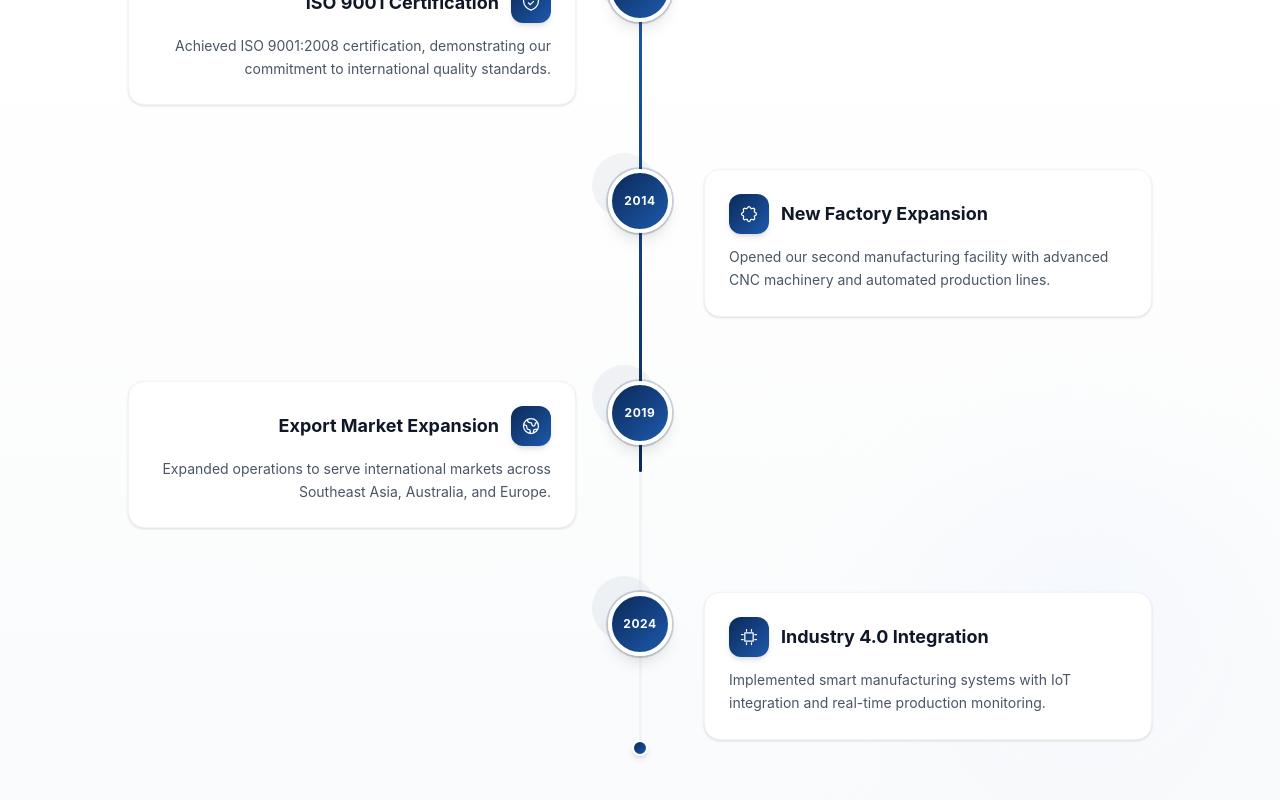
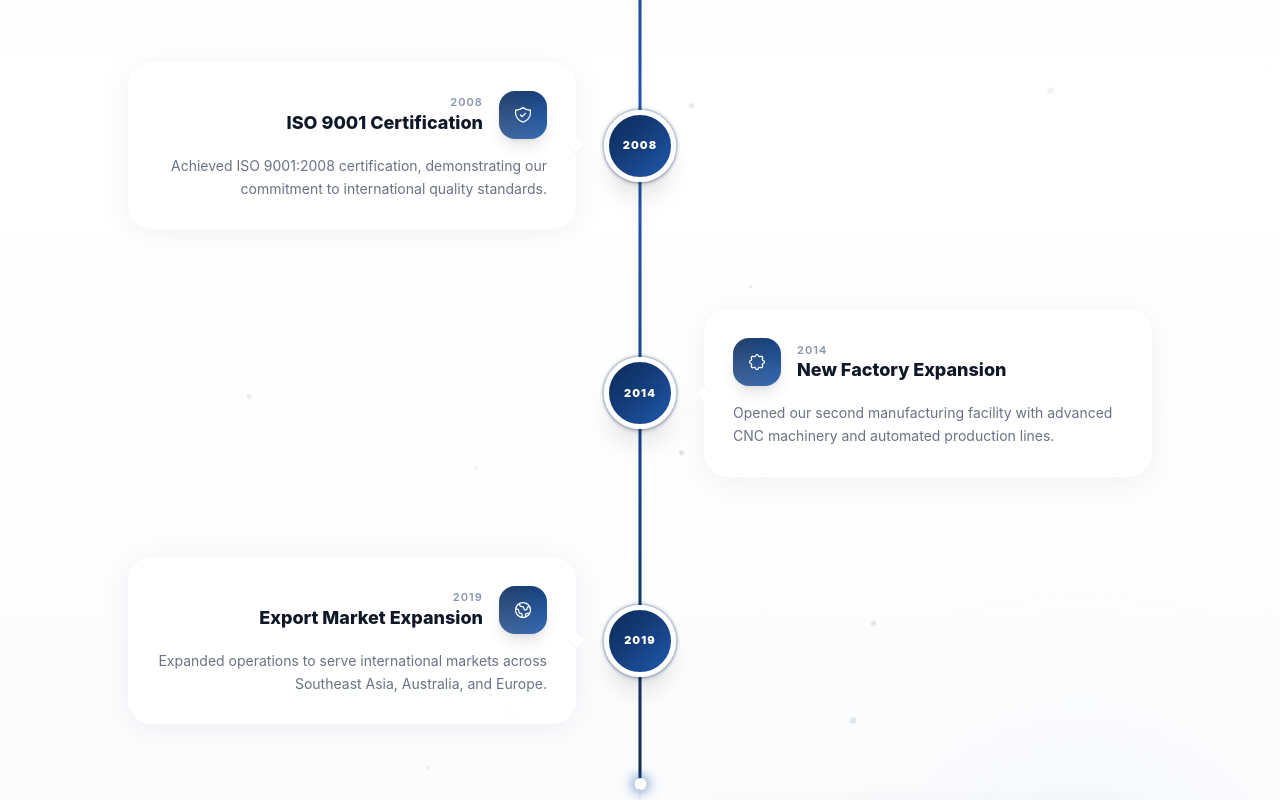
Before and after one commit to GeraldGR146/website-cmp-test, a React (Vite) app: page /en/about in a window 1280 px wide. Shown: the part 3740-4540 px from the top of the page. Built offline with nearby package versions, Linux system fonts and the light colour scheme.

Commit message:
Fix Product Cards

```diff
--- a/src/components/Timeline.tsx
+++ b/src/components/Timeline.tsx
@@ -1,4 +1,4 @@
-import { useEffect, useRef, useState } from 'react';
+import { useEffect, useRef, useState, useCallback, useMemo } from 'react';
 import { useLocale } from '@/i18n/LocaleContext';
 import type { TimelineEvent } from '@/types';
 
@@ -6,173 +6,291 @@ interface TimelineProps {
   events: TimelineEvent[];
 }
 
-function TimelineItem({ event, index, isVisible }: { event: TimelineEvent; index: number; isVisible: boolean }) {
+/* ─── icon paths per milestone ─── */
+const ICON_PATHS = [
+  // Founded – building
+  'M19 21V5a2 2 0 00-2-2H7a2 2 0 00-2 2v16m14 0h2m-2 0h-5m-9 0H3m2 0h5M9 7h1m-1 4h1m4-4h1m-1 4h1m-5 10v-5a1 1 0 011-1h2a1 1 0 011 1v5m-4 0h4',
+  // Contract – document
+  'M9 12h6m-6 4h6m2 5H7a2 2 0 01-2-2V5a2 2 0 012-2h5.586a1 1 0 01.707.293l5.414 5.414a1 1 0 01.293.707V19a2 2 0 01-2 2z',
+  // ISO – shield
+  'M9 12l2 2 4-4m5.618-4.016A11.955 11.955 0 0112 2.944a11.955 11.955 0 01-8.618 3.04A12.02 12.02 0 003 9c0 5.591 3.824 10.29 9 11.622 5.176-1.332 9-6.03 9-11.622 0-1.042-.133-2.052-.382-3.016z',
+  // Factory – cog
+  'M10.325 4.317c.426-1.756 2.924-1.756 3.35 0a1.724 1.724 0 002.573 1.066c1.543-.94 3.31.826 2.37 2.37a1.724 1.724 0 001.066 2.573c1.756.426 1.756 2.924 0 3.35a1.724 1.724 0 00-1.066 2.573c.94 1.543-.826 3.31-2.37 2.37a1.724 1.724 0 00-2.573 1.066c-.426 1.756-2.924 1.756-3.35 0a1.724 1.724 0 00-2.573-1.066c-1.543.94-3.31-.826-2.37-2.37a1.724 1.724 0 00-1.066-2.573c-1.756-.426-1.756-2.924 0-3.35a1.724 1.724 0 001.066-2.573c-.94-1.543.826-3.31 2.37-2.37.996.608 2.296.07 2.572-1.065z',
+  // Export – globe
+  'M3.055 11H5a2 2 0 012 2v1a2 2 0 002 2 2 2 0 012 2v2.945M8 3.935V5.5A2.5 2.5 0 0010.5 8h.5a2 2 0 012 2 2 2 0 104 0 2 2 0 012-2h1.064M15 20.488V18a2 2 0 012-2h3.064M21 12a9 9 0 11-18 0 9 9 0 0118 0z',
+  // Industry 4.0 – chip
+  'M9 3v2m6-2v2M9 19v2m6-2v2M3 9h2m14 0h2M3 15h2m14 0h2M7 7h10v10H7V7z',
+];
+
+/* ─── floating particles behind the line ─── */
+function Particles({ count = 24 }: { count?: number }) {
+  const particles = useMemo(
+    () =>
+      Array.from({ length: count }, (_, i) => ({
+        id: i,
+        left: `${Math.random() * 100}%`,
+        top: `${Math.random() * 100}%`,
+        size: 2 + Math.random() * 4,
+        delay: Math.random() * 6,
+        duration: 4 + Math.random() * 6,
+        opacity: 0.08 + Math.random() * 0.15,
+      })),
+    [count],
+  );
+
+  return (
+    <div className="pointer-events-none absolute inset-0 overflow-hidden" aria-hidden>
+      {particles.map((p) => (
+        <span
+          key={p.id}
+          className="absolute rounded-full bg-[#0B2A59] animate-timeline-float"
+          style={{
+            left: p.left,
+            top: p.top,
+            width: p.size,
+            height: p.size,
+            opacity: p.opacity,
+            animationDelay: `${p.delay}s`,
+            animationDuration: `${p.duration}s`,
+          }}
+        />
+      ))}
+    </div>
+  );
+}
+
+/* ─── single timeline node ─── */
+function TimelineItem({
+  event,
+  index,
+  isVisible,
+  total,
+}: {
+  event: TimelineEvent;
+  index: number;
+  isVisible: boolean;
+  total: number;
+}) {
   const { locale } = useLocale();
   const isEven = index % 2 === 0;
+  const itemRef = useRef<HTMLDivElement>(null);
+  const [itemVisible, setItemVisible] = useState(false);
 
-  // Icons for each milestone
-  const icons = [
-    // Founded - building
-    <path key="0" strokeLinecap="round" strokeLinejoin="round" strokeWidth={1.5} d="M19 21V5a2 2 0 00-2-2H7a2 2 0 00-2 2v16m14 0h2m-2 0h-5m-9 0H3m2 0h5M9 7h1m-1 4h1m4-4h1m-1 4h1m-5 10v-5a1 1 0 011-1h2a1 1 0 011 1v5m-4 0h4" />,
-    // Contract - document
-    <path key="1" strokeLinecap="round" strokeLinejoin="round" strokeWidth={1.5} d="M9 12h6m-6 4h6m2 5H7a2 2 0 01-2-2V5a2 2 0 012-2h5.586a1 1 0 01.707.293l5.414 5.414a1 1 0 01.293.707V19a2 2 0 01-2 2z" />,
-    // ISO - badge/shield
-    <path key="2" strokeLinecap="round" strokeLinejoin="round" strokeWidth={1.5} d="M9 12l2 2 4-4m5.618-4.016A11.955 11.955 0 0112 2.944a11.955 11.955 0 01-8.618 3.04A12.02 12.02 0 003 9c0 5.591 3.824 10.29 9 11.622 5.176-1.332 9-6.03 9-11.622 0-1.042-.133-2.052-.382-3.016z" />,
-    // Factory expansion - cog
-    <path key="3" strokeLinecap="round" strokeLinejoin="round" strokeWidth={1.5} d="M10.325 4.317c.426-1.756 2.924-1.756 3.35 0a1.724 1.724 0 002.573 1.066c1.543-.94 3.31.826 2.37 2.37a1.724 1.724 0 001.066 2.573c1.756.426 1.756 2.924 0 3.35a1.724 1.724 0 00-1.066 2.573c.94 1.543-.826 3.31-2.37 2.37a1.724 1.724 0 00-2.573 1.066c-.426 1.756-2.924 1.756-3.35 0a1.724 1.724 0 00-2.573-1.066c-1.543.94-3.31-.826-2.37-2.37a1.724 1.724 0 00-1.066-2.573c-1.756-.426-1.756-2.924 0-3.35a1.724 1.724 0 001.066-2.573c-.94-1.543.826-3.31 2.37-2.37.996.608 2.296.07 2.572-1.065z" />,
-    // Export - globe
-    <path key="4" strokeLinecap="round" strokeLinejoin="round" strokeWidth={1.5} d="M3.055 11H5a2 2 0 012 2v1a2 2 0 002 2 2 2 0 012 2v2.945M8 3.935V5.5A2.5 2.5 0 0010.5 8h.5a2 2 0 012 2 2 2 0 104 0 2 2 0 012-2h1.064M15 20.488V18a2 2 0 012-2h3.064M21 12a9 9 0 11-18 0 9 9 0 0118 0z" />,
-    // Industry 4.0 - chip
-    <path key="5" strokeLinecap="round" strokeLinejoin="round" strokeWidth={1.5} d="M9 3v2m6-2v2M9 19v2m6-2v2M3 9h2m14 0h2M3 15h2m14 0h2M7 7h10v10H7V7z" />,
-  ];
+  /* per‑item intersection observer for staggered reveal */
+  useEffect(() => {
+    const el = itemRef.current;
+    if (!el) return;
+    const obs = new IntersectionObserver(
+      ([entry]) => {
+        if (entry.isIntersecting) {
+          setItemVisible(true);
+          obs.disconnect();
+        }
+      },
+      { threshold: 0.25, rootMargin: '0px 0px -60px 0px' },
+    );
+    obs.observe(el);
+    return () => obs.disconnect();
+  }, []);
+
+  const show = isVisible && itemVisible;
+  const iconPath = ICON_PATHS[index % ICON_PATHS.length];
+
+  /* connector arrow classes */
+  const arrowBase =
+    'hidden lg:block absolute top-1/2 -translate-y-1/2 w-3 h-3 rotate-45 bg-white border border-gray-100 z-10';
 
   return (
-    <div className={`relative flex items-start gap-0 ${isEven ? 'lg:flex-row' : 'lg:flex-row-reverse'}`}>
-      {/* Card side */}
-      <div className={`hidden lg:block lg:w-[calc(50%-32px)] ${isEven ? 'text-right pr-8' : 'text-left pl-8'}`}>
+    <div
+      ref={itemRef}
+      className={`group/item relative flex items-center gap-0 ${isEven ? 'lg:flex-row' : 'lg:flex-row-reverse'}`}
+    >
+      {/* ── CARD (desktop) ── */}
+      <div className={`hidden lg:block lg:w-[calc(50%-40px)] ${isEven ? 'text-right pr-6' : 'text-left pl-6'}`}>
         <div
-          className={`${isEven ? 'timeline-card' : 'timeline-card-right'} ${isVisible ? 'anim-visible' : ''}
-            bg-white rounded-2xl border border-gray-100 p-6 shadow-sm hover:shadow-xl transition-all duration-500
-            hover:-translate-y-1 group cursor-default`}
-          style={{ transitionDelay: `${index * 200 + 300}ms` }}
+          className={`relative bg-white/80 backdrop-blur-lg rounded-3xl border border-white/60 p-7
+            shadow-[0_4px_30px_rgba(11,42,89,0.06)] hover:shadow-[0_8px_50px_rgba(11,42,89,0.14)]
+            transition-all duration-700 ease-[cubic-bezier(.22,1,.36,1)]
+            hover:-translate-y-1.5
+            ${show ? 'opacity-100 translate-x-0' : isEven ? 'opacity-0 translate-x-12' : 'opacity-0 -translate-x-12'}`}
+          style={{ transitionDelay: show ? '0.15s' : '0s' }}
         >
-          <div className={`flex items-center gap-3 mb-3 ${isEven ? 'justify-end' : 'justify-start'}`}>
-            <div className={`w-10 h-10 rounded-xl bg-gradient-to-br from-[#0B2A59] to-[#1e5aad] flex items-center justify-center
-              shadow-md group-hover:shadow-lg group-hover:scale-110 transition-all duration-300 ${isEven ? 'order-2' : ''}`}>
-              <svg className="w-5 h-5 text-white" fill="none" stroke="currentColor" viewBox="0 0 24 24">
-                {icons[index] || icons[0]}
+          {/* tiny arrow pointing toward the centre line */}
+          <span
+            className={`${arrowBase} ${isEven ? '-right-[7px] border-t-0 border-l-0' : '-left-[7px] border-b-0 border-r-0'}`}
+          />
+
+          <div className={`flex items-center gap-4 mb-4 ${isEven ? 'justify-end' : 'justify-start'}`}>
+            <div
+              className={`relative shrink-0 w-12 h-12 rounded-2xl bg-gradient-to-br from-[#0B2A59] to-[#1e5aad]
+                flex items-center justify-center shadow-lg
+                group-hover/item:shadow-[#0B2A59]/30 group-hover/item:scale-110
+                transition-all duration-500 ${isEven ? 'order-2' : ''}`}
+            >
+              {/* subtle inner shimmer */}
+              <span className="absolute inset-0 rounded-2xl bg-gradient-to-tr from-white/20 to-transparent" />
+              <svg className="relative w-5 h-5 text-white" fill="none" stroke="currentColor" viewBox="0 0 24 24">
+                <path strokeLinecap="round" strokeLinejoin="round" strokeWidth={1.5} d={iconPath} />
               </svg>
             </div>
-            <h3 className="text-lg font-bold text-gray-900 group-hover:text-[#0B2A59] transition-colors">
-              {event.title[locale]}
-            </h3>
+            <div className={isEven ? 'text-right' : ''}>
+              <span className="block text-[11px] font-semibold tracking-widest text-[#0B2A59]/50 uppercase">
+                {event.year}
+              </span>
+              <h3 className="text-lg font-extrabold text-gray-900 leading-snug group-hover/item:text-[#0B2A59] transition-colors duration-300">
+                {event.title[locale]}
+              </h3>
+            </div>
           </div>
-          <p className="text-sm text-gray-600 leading-relaxed">
-            {event.description[locale]}
-          </p>
+          <p className="text-sm text-gray-500 leading-relaxed">{event.description[locale]}</p>
+
+          {/* decorative corner accent */}
+          <span
+            className={`pointer-events-none absolute bottom-0 ${isEven ? 'left-0 rounded-bl-3xl' : 'right-0 rounded-br-3xl'}
+              w-20 h-1 bg-gradient-to-r from-[#0B2A59] to-[#1e5aad] opacity-0 group-hover/item:opacity-100
+              transition-opacity duration-500`}
+          />
         </div>
       </div>
 
-      {/* Center dot & year */}
-      <div className="absolute left-4 lg:left-1/2 lg:-translate-x-1/2 flex flex-col items-center z-20">
+      {/* ── CENTRE NODE ── */}
+      <div className="absolute left-4 lg:left-1/2 lg:-translate-x-1/2 z-20 flex items-center justify-center">
         <div
-          className={`timeline-dot ${isVisible ? 'anim-visible' : ''} relative`}
-          style={{ transitionDelay: `${index * 200 + 100}ms` }}
+          className={`transition-all duration-700 ease-[cubic-bezier(.22,1,.36,1)]
+            ${show ? 'opacity-100 scale-100' : 'opacity-0 scale-50'}`}
+          style={{ transitionDelay: show ? '0s' : '0s' }}
         >
-          {/* Outer glow ring */}
-          <div className="absolute inset-0 w-16 h-16 -m-4 rounded-full bg-[#0B2A59]/5 group-hover:bg-[#0B2A59]/10 transition-colors" />
-          {/* Year badge */}
-          <div className="relative w-16 h-16 rounded-full bg-gradient-to-br from-[#0B2A59] to-[#1e5aad] flex items-center justify-center shadow-lg
-            border-4 border-white ring-2 ring-[#0B2A59]/20 hover:ring-[#0B2A59]/40 hover:scale-110 transition-all duration-300">
-            <span className="text-xs font-bold text-white tracking-wider">{event.year}</span>
+          {/* pulsing ring */}
+          <span className="absolute inset-0 -m-2 rounded-full bg-[#0B2A59]/10 animate-timeline-ping" />
+          {/* outer glow */}
+          <span className="absolute inset-0 -m-1 rounded-full bg-[#0B2A59]/5" />
+          {/* main badge */}
+          <div
+            className="relative w-[72px] h-[72px] rounded-full bg-gradient-to-br from-[#0B2A59] via-[#163f7e] to-[#1e5aad]
+              flex items-center justify-center shadow-xl border-[5px] border-white
+              ring-2 ring-[#0B2A59]/20 hover:ring-[#0B2A59]/50 hover:scale-110
+              transition-all duration-500 cursor-default select-none"
+          >
+            <span className="text-[11px] font-black text-white tracking-widest drop-shadow">{event.year}</span>
           </div>
         </div>
       </div>
 
-      {/* Mobile card (visible on small screens) */}
+      {/* ── CARD (mobile) ── */}
       <div className="lg:hidden pl-24 w-full">
         <div
-          className={`timeline-card ${isVisible ? 'anim-visible' : ''}
-            bg-white rounded-2xl border border-gray-100 p-5 shadow-sm hover:shadow-lg transition-all duration-500 group`}
-          style={{ transitionDelay: `${index * 200 + 300}ms` }}
+          className={`bg-white/80 backdrop-blur-lg rounded-2xl border border-white/60 p-5
+            shadow-[0_2px_20px_rgba(11,42,89,0.06)] transition-all duration-700 ease-[cubic-bezier(.22,1,.36,1)]
+            ${show ? 'opacity-100 translate-y-0' : 'opacity-0 translate-y-8'}`}
+          style={{ transitionDelay: show ? '0.15s' : '0s' }}
         >
-          <div className="flex items-center gap-3 mb-2">
-            <div className="w-9 h-9 rounded-lg bg-gradient-to-br from-[#0B2A59] to-[#1e5aad] flex items-center justify-center shadow-md">
+          <div className="flex items-center gap-3 mb-3">
+            <div className="w-10 h-10 shrink-0 rounded-xl bg-gradient-to-br from-[#0B2A59] to-[#1e5aad] flex items-center justify-center shadow-md">
               <svg className="w-4 h-4 text-white" fill="none" stroke="currentColor" viewBox="0 0 24 24">
-                {icons[index] || icons[0]}
+                <path strokeLinecap="round" strokeLinejoin="round" strokeWidth={1.5} d={iconPath} />
               </svg>
             </div>
             <div>
-              <span className="text-[10px] font-bold text-[#0B2A59] uppercase tracking-wider">{event.year}</span>
+              <span className="text-[10px] font-bold text-[#0B2A59]/50 uppercase tracking-wider">{event.year}</span>
               <h3 className="text-sm font-bold text-gray-900">{event.title[locale]}</h3>
             </div>
           </div>
-          <p className="text-sm text-gray-600 leading-relaxed">
-            {event.description[locale]}
-          </p>
+          <p className="text-sm text-gray-500 leading-relaxed">{event.description[locale]}</p>
         </div>
       </div>
 
-      {/* Empty side for desktop */}
-      <div className="hidden lg:block lg:w-[calc(50%-32px)]" />
+      {/* spacer for opposite side */}
+      <div className="hidden lg:block lg:w-[calc(50%-40px)]" />
     </div>
   );
 }
 
+/* ─── main timeline ─── */
 export function Timeline({ events }: TimelineProps) {
   const containerRef = useRef<HTMLDivElement>(null);
   const [isVisible, setIsVisible] = useState(false);
   const [lineProgress, setLineProgress] = useState(0);
 
+  /* reveal once */
   useEffect(() => {
     const el = containerRef.current;
     if (!el) return;
-
-    const observer = new IntersectionObserver(
-      ([entry]) => {
-        if (entry.isIntersecting) {
-          setIsVisible(true);
-        }
-      },
-      { threshold: 0.05 }
-    );
-
-    observer.observe(el);
-    return () => observer.disconnect();
+    const obs = new IntersectionObserver(([e]) => e.isIntersecting && setIsVisible(true), { threshold: 0.02 });
+    obs.observe(el);
+    return () => obs.disconnect();
   }, []);
 
-  // Animate the vertical line based on scroll position within the timeline
+  /* scroll‑driven line progress */
+  const handleScroll = useCallback(() => {
+    const el = containerRef.current;
+    if (!el) return;
+    const { top, height } = el.getBoundingClientRect();
+    const wh = window.innerHeight;
+    setLineProgress(Math.max(0, Math.min(1, (wh - top) / (height + wh * 0.25))));
+  }, []);
+
   useEffect(() => {
     if (!isVisible) return;
-
-    const handleScroll = () => {
-      const el = containerRef.current;
-      if (!el) return;
-
-      const rect = el.getBoundingClientRect();
-      const windowH = window.innerHeight;
-      const elTop = rect.top;
-      const elH = rect.height;
-
-      // Progress: 0 when top of timeline hits bottom of viewport, 1 when bottom of timeline passes middle
-      const progress = Math.max(0, Math.min(1, (windowH - elTop) / (elH + windowH * 0.3)));
-      setLineProgress(progress);
-    };
-
     handleScroll();
     window.addEventListener('scroll', handleScroll, { passive: true });
-    return () => window.removeEventListener('scroll', handleScroll);
-  }, [isVisible]);
+    window.addEventListener('resize', handleScroll, { passive: true });
+    return () => {
+      window.removeEventListener('scroll', handleScroll);
+      window.removeEventListener('resize', handleScroll);
+    };
+  }, [isVisible, handleScroll]);
 
   return (
-    <div ref={containerRef} className="relative py-4">
-      {/* Vertical line - desktop center, mobile left */}
-      <div className="absolute left-[31px] lg:left-1/2 lg:-translate-x-px top-0 bottom-0 w-[3px] bg-gray-100 rounded-full overflow-hidden">
+    <div ref={containerRef} className="relative py-8 lg:py-12">
+      {/* ambient particles */}
+      <Particles />
+
+      {/* ── vertical track ── */}
+      <div className="absolute left-[31px] lg:left-1/2 lg:-translate-x-[1.5px] top-0 bottom-0 w-[3px]">
+        {/* background track */}
+        <div className="absolute inset-0 rounded-full bg-gradient-to-b from-gray-100 via-gray-200/60 to-gray-100" />
+        {/* progress fill */}
         <div
-          className="w-full bg-gradient-to-b from-[#0B2A59] via-[#1e5aad] to-[#0B2A59] rounded-full transition-none"
-          style={{ height: `${lineProgress * 100}%` }}
+          className="relative w-full rounded-full bg-gradient-to-b from-[#0B2A59] via-[#1e5aad] to-[#0B2A59] origin-top"
+          style={{ height: `${lineProgress * 100}%`, transition: 'height 0.08s linear' }}
+        >
+          {/* glowing tip */}
+          <span className="absolute bottom-0 left-1/2 -translate-x-1/2 w-3 h-3 rounded-full bg-white shadow-[0_0_12px_3px_rgba(30,90,173,0.55)]" />
+        </div>
+      </div>
+
+      {/* ── events ── */}
+      <div className="space-y-14 lg:space-y-20">
+        {events.map((event, i) => (
+          <TimelineItem key={i} event={event} index={i} isVisible={isVisible} total={events.length} />
+        ))}
+      </div>
+
+      {/* ── end cap ── */}
+      <div className="absolute left-[21px] lg:left-1/2 lg:-translate-x-1/2 -bottom-2 z-20">
+        <div
+          className={`w-5 h-5 rounded-full bg-gradient-to-br from-[#0B2A59] to-[#1e5aad]
+            border-[3px] border-white shadow-lg ring-2 ring-[#0B2A59]/20
+            transition-all duration-700 ${isVisible ? 'opacity-100 scale-100' : 'opacity-0 scale-0'}`}
+          style={{ transitionDelay: `${events.length * 0.18 + 0.6}s` }}
         />
       </div>
 
-      {/* Events */}
-      <div className="space-y-12 lg:space-y-16">
-        {events.map((event, index) => (
-          <TimelineItem
-            key={index}
-            event={event}
-            index={index}
-            isVisible={isVisible}
-          />
-        ))}
-      </div>
+      {/* ─── required keyframes (injected once via <style>) ─── */}
+      <style>{`
+        @keyframes timeline-float {
+          0%, 100% { transform: translateY(0) scale(1); opacity: var(--tw-opacity, 0.12); }
+          50%      { transform: translateY(-18px) scale(1.3); opacity: calc(var(--tw-opacity, 0.12) * 0.5); }
+        }
+        .animate-timeline-float { animation: timeline-float var(--duration, 5s) ease-in-out infinite; }
 
-      {/* End dot */}
-      <div className="absolute left-[23px] lg:left-1/2 lg:-translate-x-1/2 bottom-0">
-        <div className={`w-4 h-4 rounded-full bg-gradient-to-br from-[#0B2A59] to-[#1e5aad] border-2 border-white shadow-md
-          timeline-dot ${isVisible ? 'anim-visible' : ''}`}
-          style={{ transitionDelay: `${events.length * 200 + 400}ms` }}
-        />
-      </div>
+        @keyframes timeline-ping {
+          0%   { transform: scale(1);   opacity: 0.5; }
+          75%  { transform: scale(1.8); opacity: 0; }
+          100% { transform: scale(1.8); opacity: 0; }
+        }
+        .animate-timeline-ping { animation: timeline-ping 2.5s cubic-bezier(0,0,0.2,1) infinite; }
+      `}</style>
     </div>
   );
 }
--- a/src/pages/AboutPage.tsx
+++ b/src/pages/AboutPage.tsx
@@ -330,7 +330,7 @@ export function AboutPage() {
               : 'Mari diskusikan bagaimana kami dapat mewujudkan visi manufaktur Anda dengan presisi dan kualitas.'}
           </p>
 
-          {/* ✅ BUTTON CONTAINER */}
+          {/* BUTTON CONTAINER */}
           <div className="flex flex-col sm:flex-row justify-center items-center gap-6">
             <Link
               to={`/${locale}/contact`}
```
Also changed, not shown: src/components/ProductCard.tsx (+85 -30 lines).
